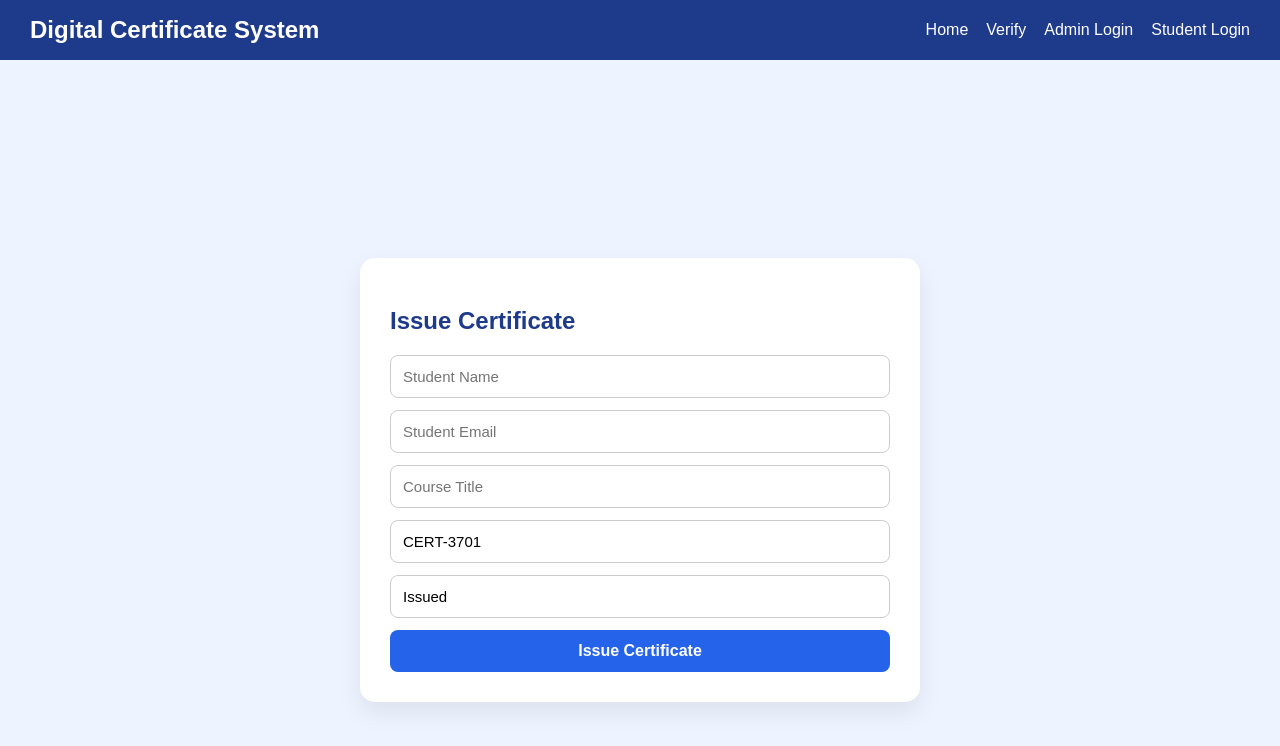
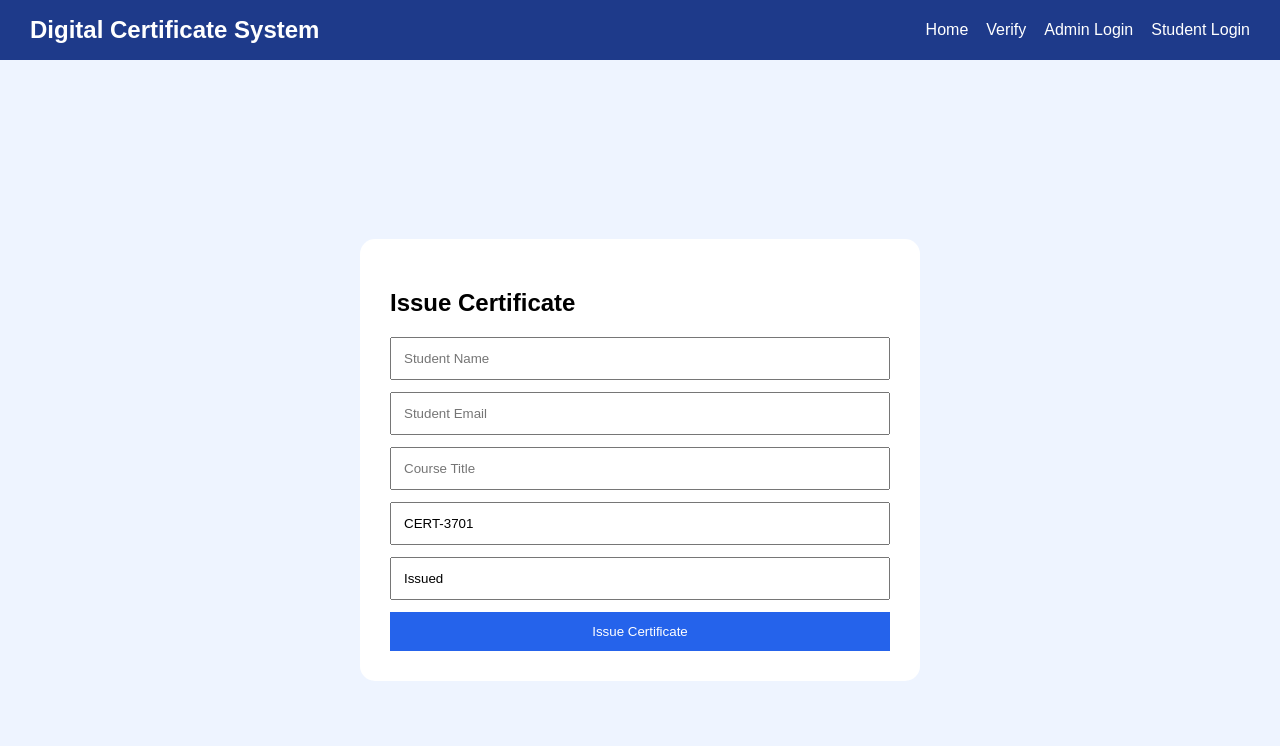
Before and after one commit to pravallikakonada/digital-certificate-issue, a React (Vite) app: page /issue in a window 1280 px wide. Shown: the top 746 px of the page. Built offline with nearby package versions, Linux system fonts and the light colour scheme; sample sign-in values are in the browser's storage.

Commit message:
final fix issue certificate frontend

```diff
--- a/src/pages/IssueCertificate.jsx
+++ b/src/pages/IssueCertificate.jsx
@@ -2,7 +2,7 @@ import React, { useState } from "react";
 import axios from "axios";
 import Header from "../components/Header";
 
-const API = "https://certificate-backend-mxjt.onrender.com/api/certificates/issue";
+const API = "https://certificate-backend-mxjt.onrender.com/api/certificates/issue/";
 
 const IssueCertificate = () => {
   const [studentName, setStudentName] = useState("");
@@ -13,10 +13,6 @@ const IssueCertificate = () => {
   );
   const [status, setStatus] = useState("Issued");
   const [loading, setLoading] = useState(false);
-
-  const generateNewCertificateId = () => {
-    return "CERT-" + Math.floor(1000 + Math.random() * 9000);
-  };
 
   const handleSubmit = async (e) => {
     e.preventDefault();
@@ -29,42 +25,30 @@ const IssueCertificate = () => {
     try {
       setLoading(true);
 
-      const response = await axios.post(
-        API,
-        {
-          student_name: studentName.trim(),
-          student_email: studentEmail.trim(),
-          course_title: courseTitle.trim(),
-          certificate_id: certificateId,
-          status: status,
-        },
-        {
-          timeout: 120000,
-        }
-      );
+      const response = await axios.post(API, {
+        student_name: studentName.trim(),
+        student_email: studentEmail.trim(),
+        course_title: courseTitle.trim(),
+        certificate_id: certificateId,
+        status: status,
+      });
 
-      console.log("Issue certificate response:", response.data);
-
-      if (response?.data?.message) {
-        alert(`${response.data.message} ✅`);
-      } else {
-        alert("Certificate issued and mail sent successfully ✅");
-      }
+      alert(response?.data?.message || "Certificate issued successfully ✅");
 
       setStudentName("");
       setStudentEmail("");
       setCourseTitle("");
-      setCertificateId(generateNewCertificateId());
+      setCertificateId("CERT-" + Math.floor(1000 + Math.random() * 9000));
       setStatus("Issued");
     } catch (error) {
       console.error("Issue certificate error:", error?.response?.data || error);
 
-      if (error.code === "ECONNABORTED") {
-        alert("Server response late avthundi / timeout ❌");
-      } else if (error?.response?.data?.error) {
+      if (error?.response?.data?.error) {
         alert(error.response.data.error);
       } else if (error?.response?.data?.message) {
         alert(error.response.data.message);
+      } else if (error?.response?.status) {
+        alert(`Server error: ${error.response.status}`);
       } else {
         alert("Certificate issue avvaledu ❌");
       }
@@ -76,10 +60,9 @@ const IssueCertificate = () => {
   return (
     <>
       <Header />
-
       <div style={container}>
         <div style={card}>
-          <h2 style={title}>Issue Certificate</h2>
+          <h2>Issue Certificate</h2>
 
           <form onSubmit={handleSubmit}>
             <input
@@ -106,19 +89,8 @@ const IssueCertificate = () => {
               style={input}
             />
 
-            <input
-              type="text"
-              value={certificateId}
-              readOnly
-              style={input}
-            />
-
-            <input
-              type="text"
-              value={status}
-              readOnly
-              style={input}
-            />
+            <input type="text" value={certificateId} readOnly style={input} />
+            <input type="text" value={status} readOnly style={input} />
 
             <button type="submit" style={btn} disabled={loading}>
               {loading ? "Issuing..." : "Issue Certificate"}
@@ -136,21 +108,13 @@ const container = {
   display: "flex",
   justifyContent: "center",
   alignItems: "center",
-  padding: "20px",
 };
 
 const card = {
-  width: "100%",
-  maxWidth: "500px",
+  width: "500px",
   background: "#fff",
   padding: "30px",
   borderRadius: "15px",
-  boxShadow: "0 10px 25px rgba(0,0,0,0.08)",
-};
-
-const title = {
-  marginBottom: "20px",
-  color: "#1e3a8a",
 };
 
 const input = {
@@ -158,9 +122,6 @@ const input = {
   padding: "12px",
   marginBottom: "12px",
   boxSizing: "border-box",
-  border: "1px solid #ccc",
-  borderRadius: "8px",
-  fontSize: "15px",
 };
 
 const btn = {
@@ -169,10 +130,7 @@ const btn = {
   background: "#2563eb",
   color: "white",
   border: "none",
-  borderRadius: "8px",
   cursor: "pointer",
-  fontSize: "16px",
-  fontWeight: "600",
 };
 
 export default IssueCertificate;
```
